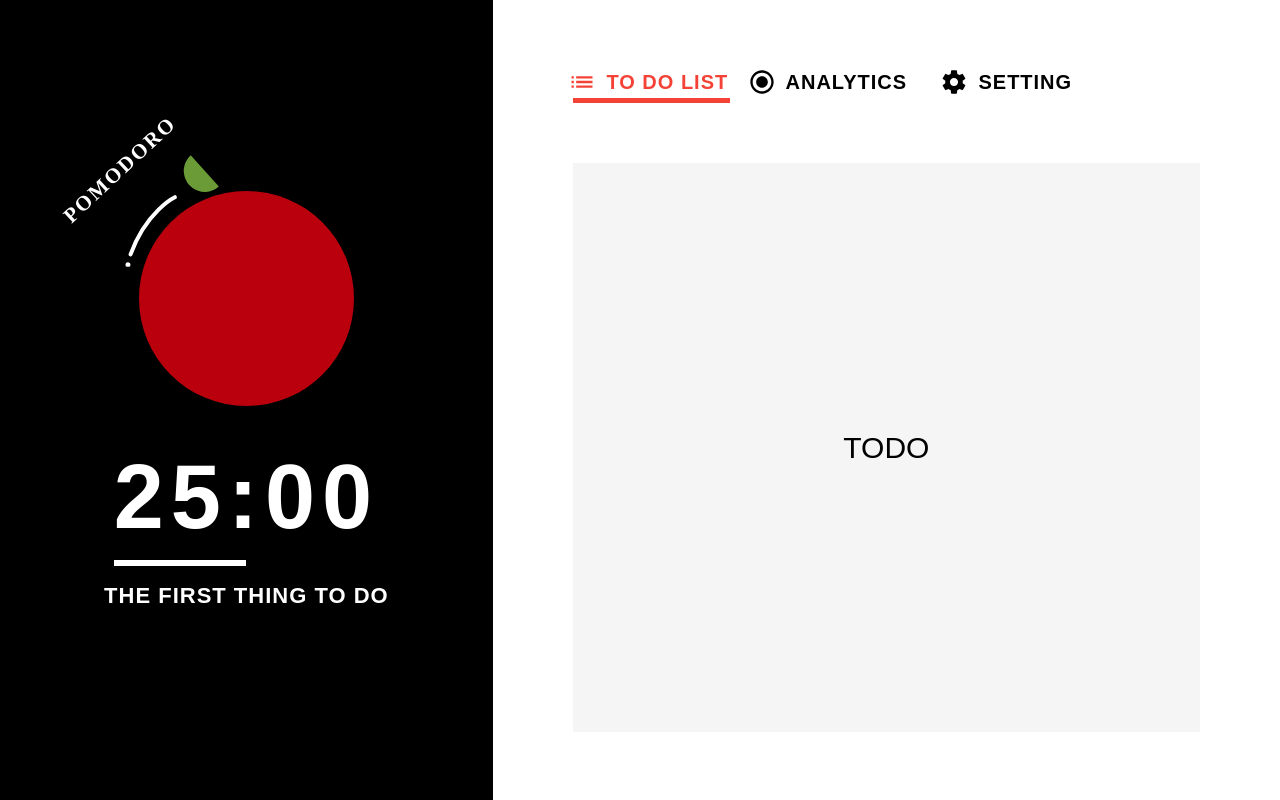
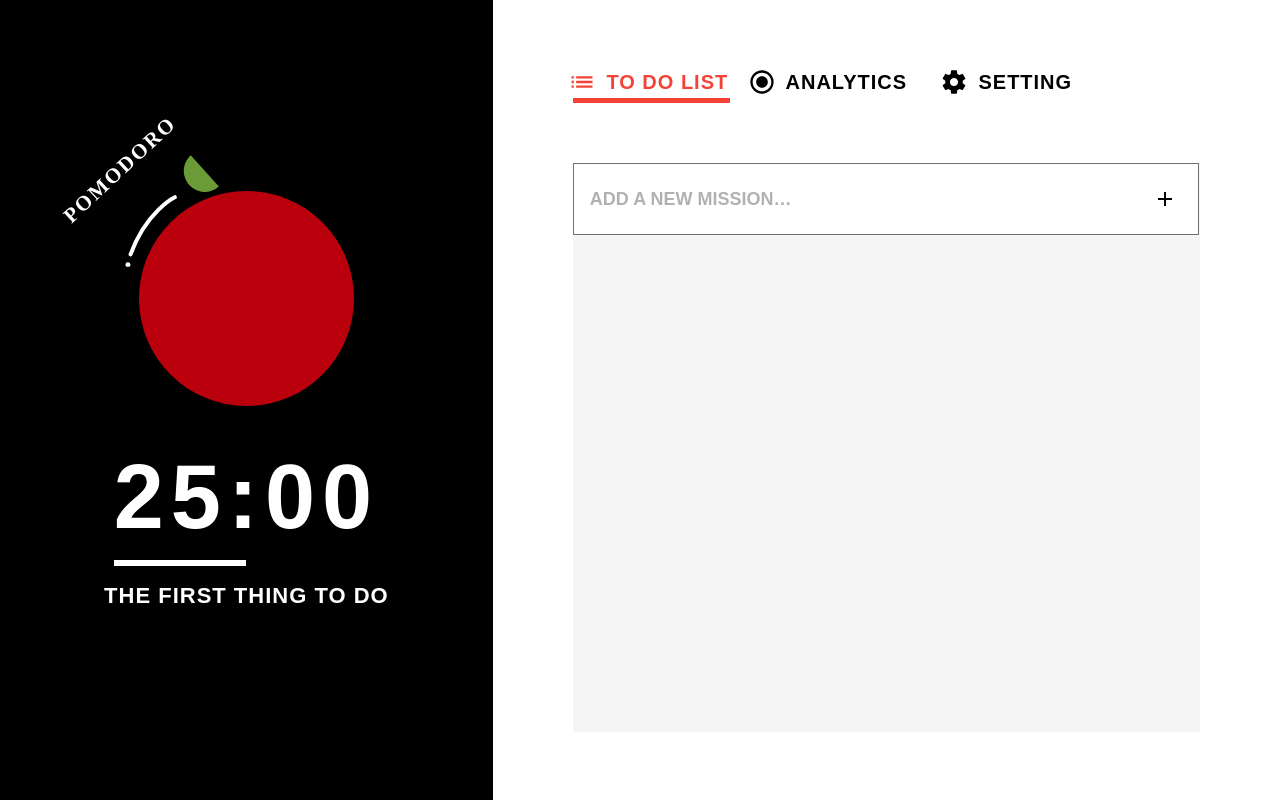
Before and after one commit to cxc421/f2e2019_01_pomodoro, a React (Create React App) app: page / in a window 1280 px wide. Built offline with nearby package versions, Linux system fonts and the light colour scheme; a web font is replaced by a local one.

Commit message:
Add Input component

```diff
--- /dev/null
+++ b/src/components/AddMissionInput.tsx
@@ -0,0 +1,68 @@
+import React from 'react';
+import styled from 'styled-components';
+import { MdAdd } from 'react-icons/md';
+
+const inputHeight = 70;
+
+const Container = styled.form`
+  position: relative;
+  width: calc(100% - 3px);
+  height: ${inputHeight}px;
+  background: white;
+  display: flex;
+  color: ${props => props.theme.color};
+  border: solid 1px #707070;
+  box-sizing: content-box;
+`;
+
+const Input = styled.input`
+  height: 100%;
+  width: calc(100% - ${inputHeight}px);
+  border: none;
+  outline: none;
+  font-size: 18px;
+  font-weight: 700;
+  padding: 0 16px;
+  color: inherit;
+  font-weight: bold;
+
+  &::placeholder {
+    color: inherit;
+    opacity: 0.3;
+    /* font-style: italic; */
+  }
+`;
+
+const ApplyBtn = styled.div`
+  width: ${inputHeight}px;
+  height: ${inputHeight}px;
+  background: white;
+  display: flex;
+  justify-content: center;
+  align-items: center;
+  font-size: 24px;
+  transition: background 0.2s ease;
+  cursor: pointer;
+
+  &:hover {
+    background: rgb(230, 230, 230);
+  }
+`;
+
+const AddMissionInput: React.FC = () => {
+  function onSubmit(e: React.SyntheticEvent) {
+    e.preventDefault();
+    console.log('submit');
+  }
+
+  return (
+    <Container onSubmit={onSubmit}>
+      <Input placeholder="ADD A NEW MISSION…" />
+      <ApplyBtn onClick={onSubmit}>
+        <MdAdd />
+      </ApplyBtn>
+    </Container>
+  );
+};
+
+export default AddMissionInput;
--- a/src/pages/TodoPage.tsx
+++ b/src/pages/TodoPage.tsx
@@ -1,20 +1,23 @@
 import React from 'react';
 import styled from 'styled-components';
+import AddMissionInput from '../components/AddMissionInput';
 
 const Container = styled.div`
   position: relative;
   background: whitesmoke;
   width: 100%;
   height: 100%;
-  /* color: white; */
   font-size: 30px;
   display: flex;
-  justify-content: center;
-  align-items: center;
+  flex-direction: column;
 `;
 
 const TodoPage = () => {
-  return <Container>TODO</Container>;
+  return (
+    <Container>
+      <AddMissionInput />
+    </Container>
+  );
 };
 
 export default TodoPage;
```
